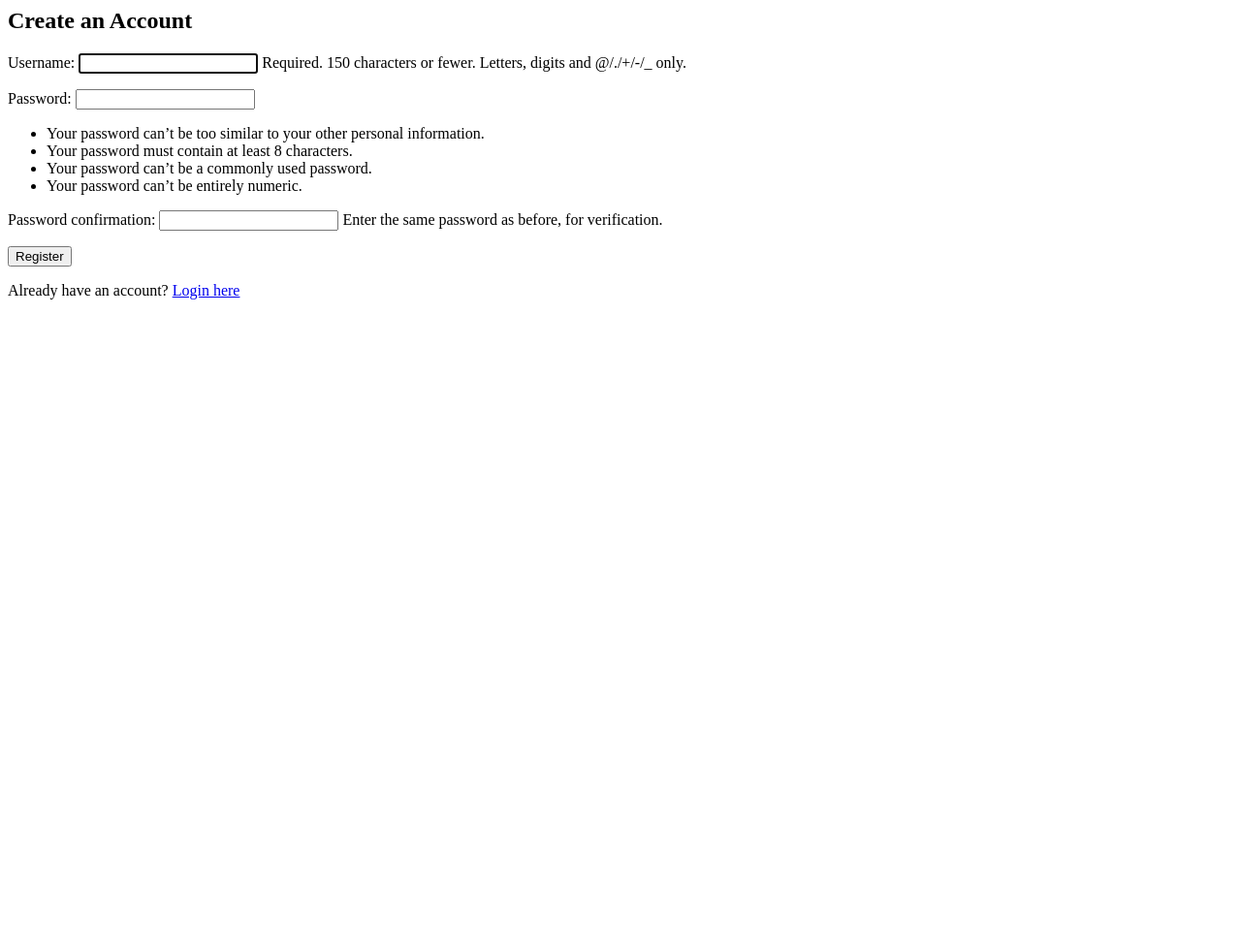
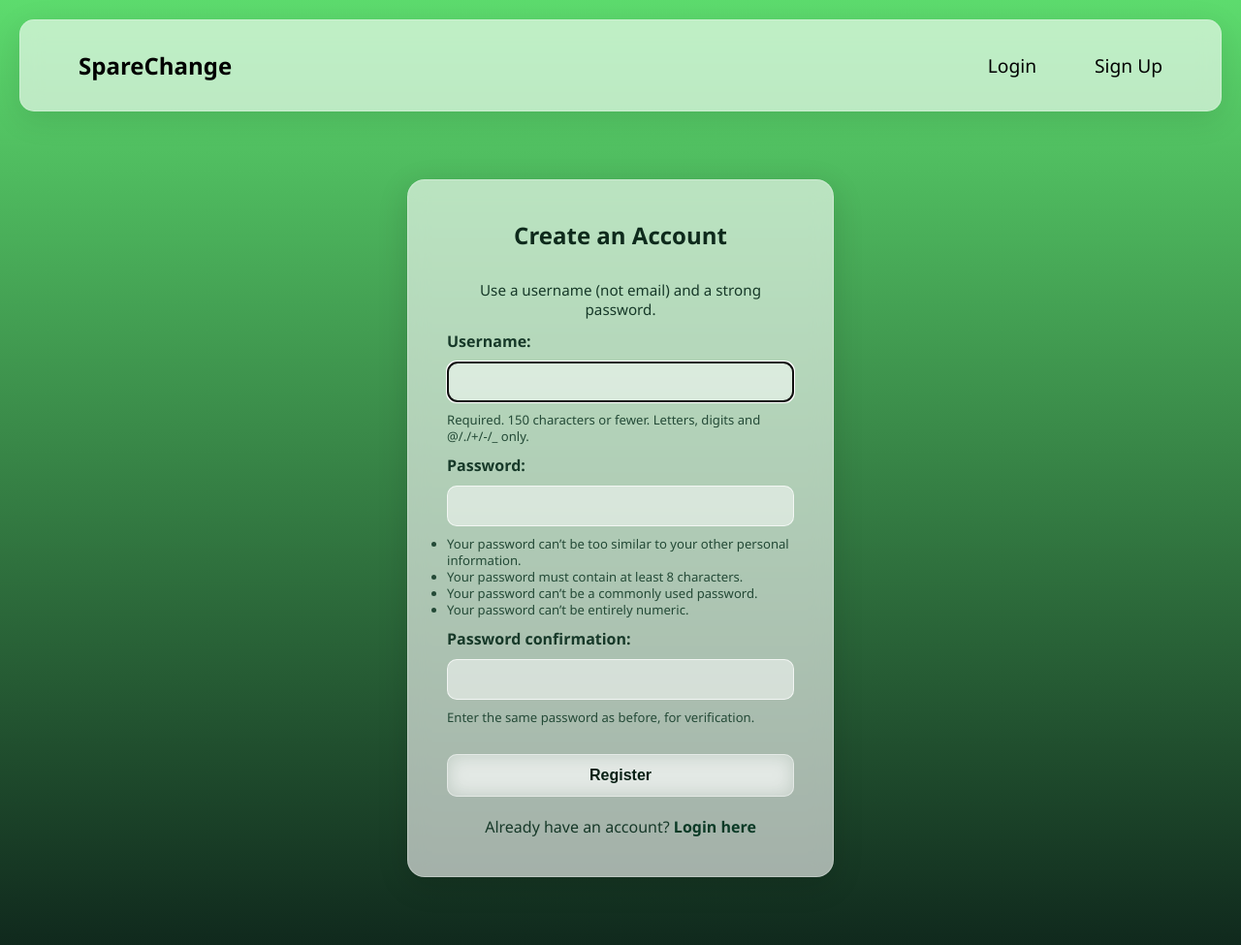
Before and after one commit to Tevans002/Advanced_Software_Science, a Django app: page /accounts/signup/ in a window 1280 px wide. Shown: the whole page at 97% size. Before the commit the page ends 309 px from the top, so only its background shows below. Run offline with Django 5.2, Linux system fonts and the light colour scheme.

Commit message:
added styling to login, signup pages. Moved styles to own folder

```diff
--- a/SpareChange/SpareChange/settings.py
+++ b/SpareChange/SpareChange/settings.py
@@ -116,6 +116,7 @@ USE_TZ = True
 # https://docs.djangoproject.com/en/6.0/howto/static-files/
 
 STATIC_URL = "static/"
+STATICFILES_DIRS = [BASE_DIR / "static"]
 
 LOGIN_REDIRECT_URL = "home"
 LOGOUT_REDIRECT_URL = "login"
--- /dev/null
+++ b/SpareChange/static/styles/base.css
@@ -0,0 +1,240 @@
+* {
+  margin: 0;
+  padding: 0;
+  box-sizing: border-box;
+}
+
+body {
+  font-family: "Segoe UI", Tahoma, Geneva, Verdana, sans-serif;
+  background: linear-gradient(#29d03fc1 0%, #10291d 100%);
+  min-height: 100vh;
+}
+
+nav {
+  background: rgba(255, 255, 255, 0.61);
+  backdrop-filter: blur(10px);
+  border-radius: 15px;
+  padding: 20px 40px;
+  display: flex;
+  justify-content: space-between;
+  align-items: center;
+  box-shadow: 0 8px 32px rgba(0, 0, 0, 0.1);
+  border: 1px solid rgba(255, 255, 255, 0.2);
+  margin: 20px;
+  margin-bottom: 0;
+}
+
+nav .brand {
+  font-size: 1.5rem;
+  font-weight: bold;
+  color: #000;
+  text-decoration: none;
+}
+
+nav .links {
+  display: flex;
+  gap: 20px;
+  align-items: center;
+}
+
+nav a {
+  color: #000;
+  text-decoration: none;
+  padding: 10px 20px;
+  border-radius: 8px;
+  transition: all 0.3s ease;
+  font-size: 1.2rem;
+}
+
+nav a:hover {
+  background: rgba(255, 255, 255, 0.2);
+}
+
+.container {
+  padding: 20px;
+}
+
+.btn {
+  background: rgba(255, 255, 255, 0.22);
+  backdrop-filter: blur(10px);
+  color: #092015;
+  padding: 12px 16px;
+  border: 1px solid rgba(255, 255, 255, 0.45);
+  border-radius: 10px;
+  cursor: pointer;
+  font-weight: 600;
+  transition: all 0.25s ease;
+}
+
+.btn:hover {
+  background: rgba(255, 255, 255, 0.35);
+  transform: translateY(-1px);
+}
+
+.auth-container {
+  max-width: 440px;
+  margin: 50px auto;
+  background: rgba(255, 255, 255, 0.61);
+  backdrop-filter: blur(10px);
+  border: 1px solid rgba(255, 255, 255, 0.28);
+  padding: 40px;
+  border-radius: 18px;
+  box-shadow: 0 8px 32px rgba(0, 0, 0, 0.14);
+  text-align: center;
+}
+
+.auth-container h2 {
+  color: #0e2a1c;
+  margin-bottom: 30px;
+  font-size: 24px;
+}
+
+.auth-container form {
+  margin-bottom: 20px;
+}
+
+.field-wrap {
+  margin-bottom: 8px;
+}
+
+.auth-container input {
+  width: 100%;
+  padding: 12px;
+  margin: 10px 0;
+  border: 1px solid rgba(255, 255, 255, 0.7);
+  background: rgba(255, 255, 255, 0.5);
+  color: #10291d;
+  border-radius: 10px;
+  box-sizing: border-box;
+  font-size: 14px;
+}
+
+.auth-container label {
+  display: block;
+  text-align: left;
+  margin-top: 10px;
+  font-weight: 600;
+  color: #173929;
+}
+
+.form-note {
+  margin-bottom: 12px;
+  font-size: 0.95rem;
+}
+
+.form-errors,
+.field-errors {
+  margin: 8px 0;
+  padding: 10px 12px;
+  border-radius: 8px;
+  background: rgba(255, 99, 99, 0.18);
+  border: 1px solid rgba(173, 0, 0, 0.35);
+  color: #5f0000;
+  text-align: left;
+  font-size: 0.9rem;
+}
+
+.field-errors ul,
+.form-errors ul {
+  margin: 0;
+  padding-left: 18px;
+}
+
+.field-help {
+  display: block;
+  text-align: left;
+  color: #244a37;
+  font-size: 0.82rem;
+  line-height: 1.3;
+}
+
+.auth-container button {
+  width: 100%;
+  padding: 12px;
+  margin-top: 20px;
+  font-size: 16px;
+}
+
+.auth-container p {
+  color: #173929;
+  margin-top: 20px;
+}
+
+.auth-container a {
+  color: #0b3a26;
+  font-weight: 700;
+  text-decoration: none;
+}
+
+.auth-container a:hover {
+  text-decoration: underline;
+}
+
+.hero {
+  display: flex;
+  flex-direction: column;
+  align-items: center;
+  justify-content: center;
+  min-height: calc(100vh - 120px);
+  text-align: center;
+  color: #fff;
+  gap: 20px;
+}
+
+.hero h1 {
+  font-size: 72px;
+  font-weight: bold;
+  text-shadow: 2px 2px 8px rgba(0, 0, 0, 0.3);
+}
+
+.hero .subtitle {
+  font-size: 24px;
+  color: rgba(255, 255, 255, 0.9);
+  text-shadow: 1px 1px 4px rgba(0, 0, 0, 0.3);
+  font-style: italic;
+}
+
+.hero .auth-links {
+  margin-top: 40px;
+  display: flex;
+  gap: 20px;
+}
+
+.hero .auth-links a {
+  background: rgba(255, 255, 255, 0.2);
+  backdrop-filter: blur(10px);
+  color: #fff;
+  padding: 12px 30px;
+  border-radius: 8px;
+  text-decoration: none;
+  border: 1px solid rgba(255, 255, 255, 0.3);
+  transition: all 0.3s ease;
+}
+
+.hero .auth-links a:hover {
+  background: rgba(255, 255, 255, 0.3);
+  transform: translateY(-2px);
+}
+
+.user-greeting {
+  color: #fff;
+}
+
+.logout-form {
+  display: inline;
+}
+
+.logout-btn {
+  background: none;
+  border: none;
+  color: #fff;
+  cursor: pointer;
+  padding: 10px 20px;
+  border-radius: 8px;
+  transition: all 0.3s ease;
+  font-size: 1.1rem;
+}
+
+.logout-btn:hover {
+  background: rgba(255, 255, 255, 0.2);
+}
--- a/SpareChange/templates/base.html
+++ b/SpareChange/templates/base.html
@@ -1,20 +1,29 @@
-# TEST COMMENT
+{% load static %}
 <!doctype html>
 <html lang="en">
   <head>
     <meta charset="UTF-8" />
     <meta name="viewport" content="width=device-width, initial-scale=1.0" />
     <title>SpareChange</title>
-    <link rel="stylesheet" href="{% static 'base.css' %}" />
+    <link rel="stylesheet" href="{% static 'styles/base.css' %}" />
   </head>
 
   <body>
-    <div class="container">
-      <nav>
-        <a href="{% url 'home' %}">Home</a>
-      </nav>
-      <hr />
-      {% block content %} {% endblock content %}
-    </div>
+    <nav>
+      <a href="{% url 'home' %}" class="brand">SpareChange</a>
+      <div class="links">
+        {% if user.is_authenticated %}
+        <span class="user-greeting">Hello, {{ user.username }}</span>
+        <form action="{% url 'logout' %}" method="post" class="logout-form">
+          {% csrf_token %}
+          <button type="submit" class="logout-btn">Logout</button>
+        </form>
+        {% else %}
+        <a href="{% url 'login' %}">Login</a>
+        <a href="{% url 'signup' %}">Sign Up</a>
+        {% endif %}
+      </div>
+    </nav>
+    <div class="container">{% block content %} {% endblock content %}</div>
   </body>
 </html>
--- a/SpareChange/templates/registration/signup.html
+++ b/SpareChange/templates/registration/signup.html
@@ -1,11 +1,24 @@
-{% block content %}
+{% extends "base.html" %} {% block content %}
 <div class="auth-container">
-    <h2>Create an Account</h2>
-    <form method="post">
-        {% csrf_token %}
-        {{ form.as_p }}
-        <button type="submit" class="btn">Register</button>
-    </form>
-    <p>Already have an account? <a href="{% url 'login' %}">Login here</a></p>
+  <h2>Create an Account</h2>
+  <p class="form-note">Use a username (not email) and a strong password.</p>
+
+  <form method="post">
+    {% csrf_token %} {% if form.non_field_errors %}
+    <div class="form-errors">{{ form.non_field_errors }}</div>
+    {% endif %} {% for field in form %}
+    <div class="field-wrap">
+      {{ field.label_tag }} {{ field }} {% if field.help_text %}
+      <small class="field-help">{{ field.help_text|safe }}</small>
+      {% endif %} {% if field.errors %}
+      <div class="field-errors">{{ field.errors }}</div>
+      {% endif %}
+    </div>
+    {% endfor %}
+
+    <button type="submit" class="btn">Register</button>
+  </form>
+
+  <p>Already have an account? <a href="{% url 'login' %}">Login here</a></p>
 </div>
 {% endblock %}
```
Also changed, not shown: SpareChange/templates/base.css (deleted, +0 -80 lines), SpareChange/templates/home.html (+15 -21 lines), SpareChange/templates/registration/login.html (+19 -8 lines), SpareChange/db.sqlite3.
